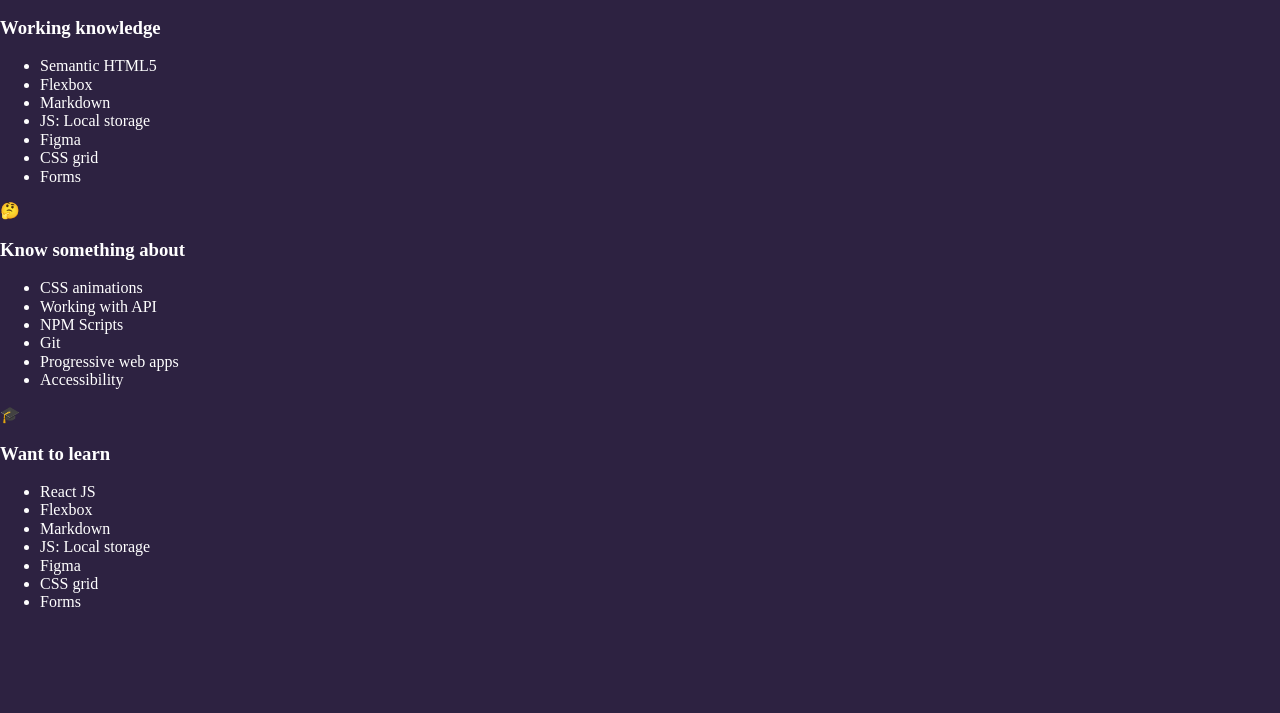
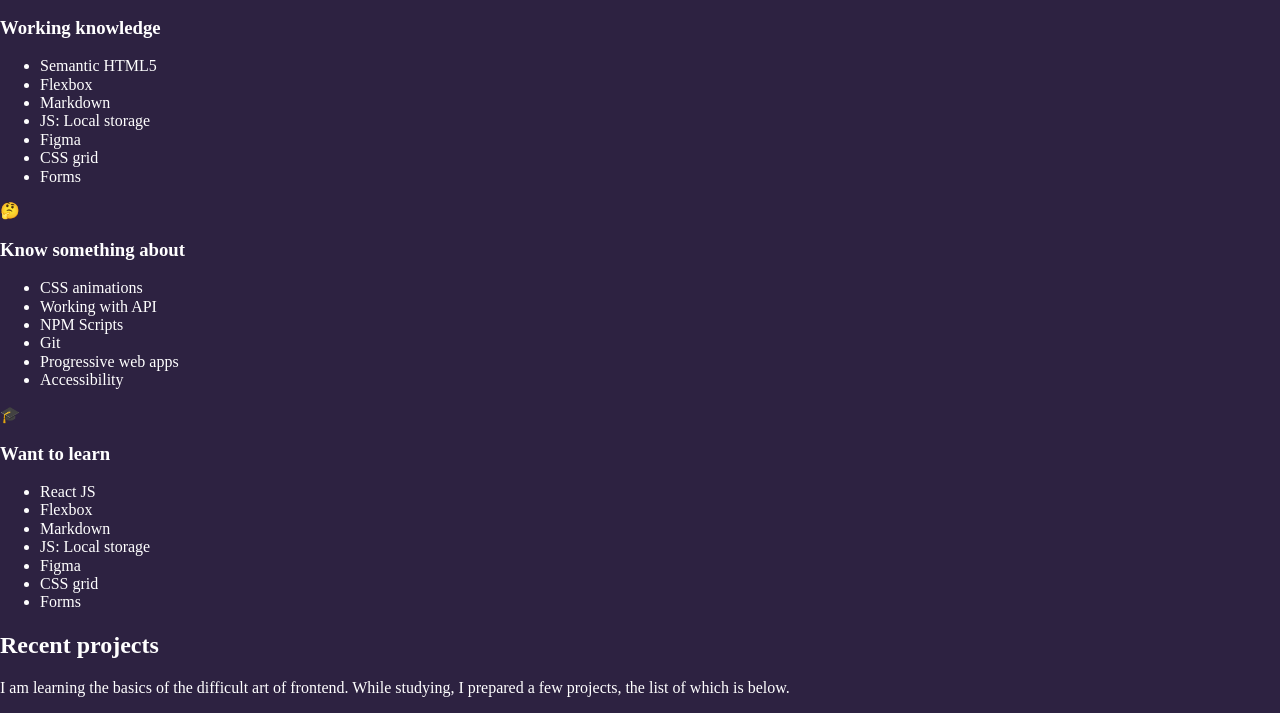
Before and after one commit to tomasz-kwietniewski/tomasz-kwietniewski.github.io, a website built with webpack: page src/pages/index.html in a window 1280 px wide. Shown: the part 312-1025 px from the top of the page. Before the commit the page ends 940 px from the top, so only its background shows below. Built offline with nearby package versions, Linux system fonts and the light colour scheme.

Commit message:
projects section header

```diff
--- a/src/pages/index.html
+++ b/src/pages/index.html
@@ -83,6 +83,13 @@
           </ul>
         </article>
       </section>
+      <section class="projects">
+        <h2 class="projects__header">Recent projects</h2>
+        <p class="projects__description">
+          I am learning the basics of the difficult art of frontend. While
+          studying, I prepared a few projects, the list of which is below.
+        </p>
+      </section>
     </main>
   </body>
 </html>
```
